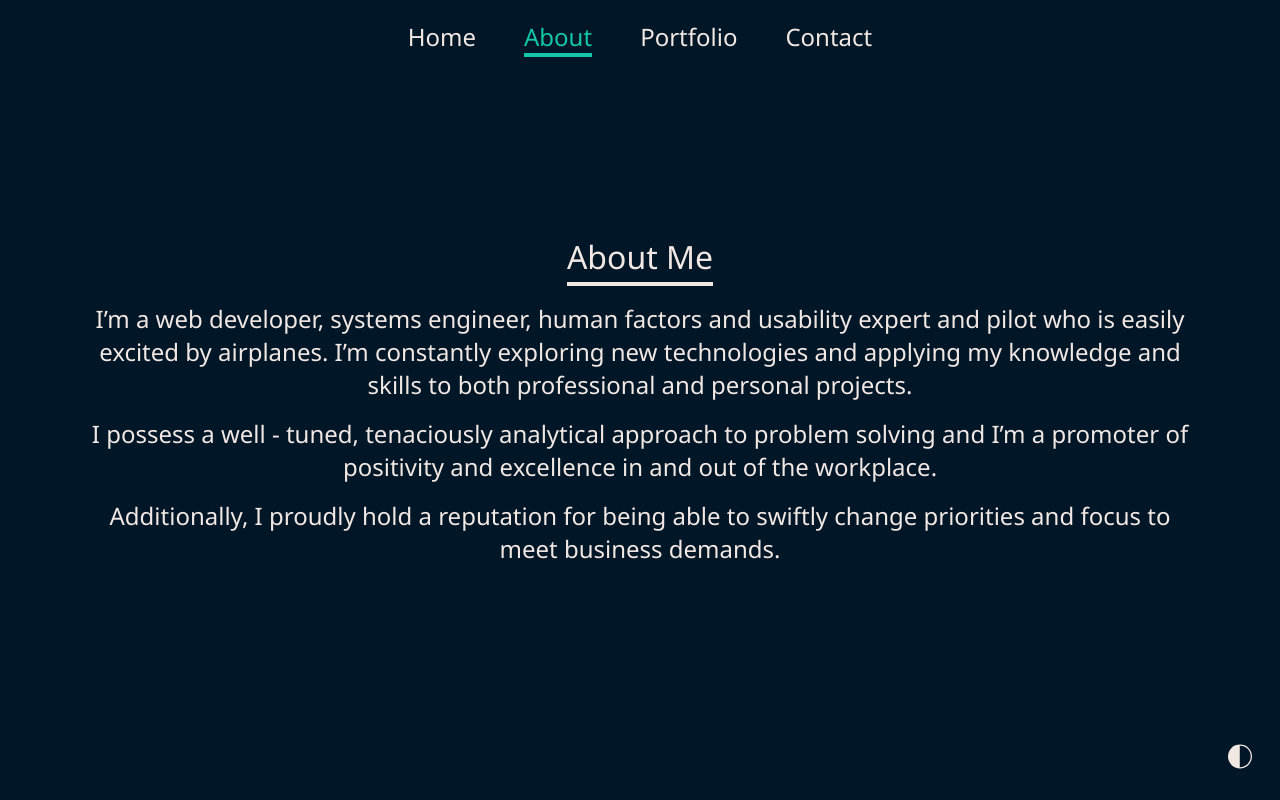
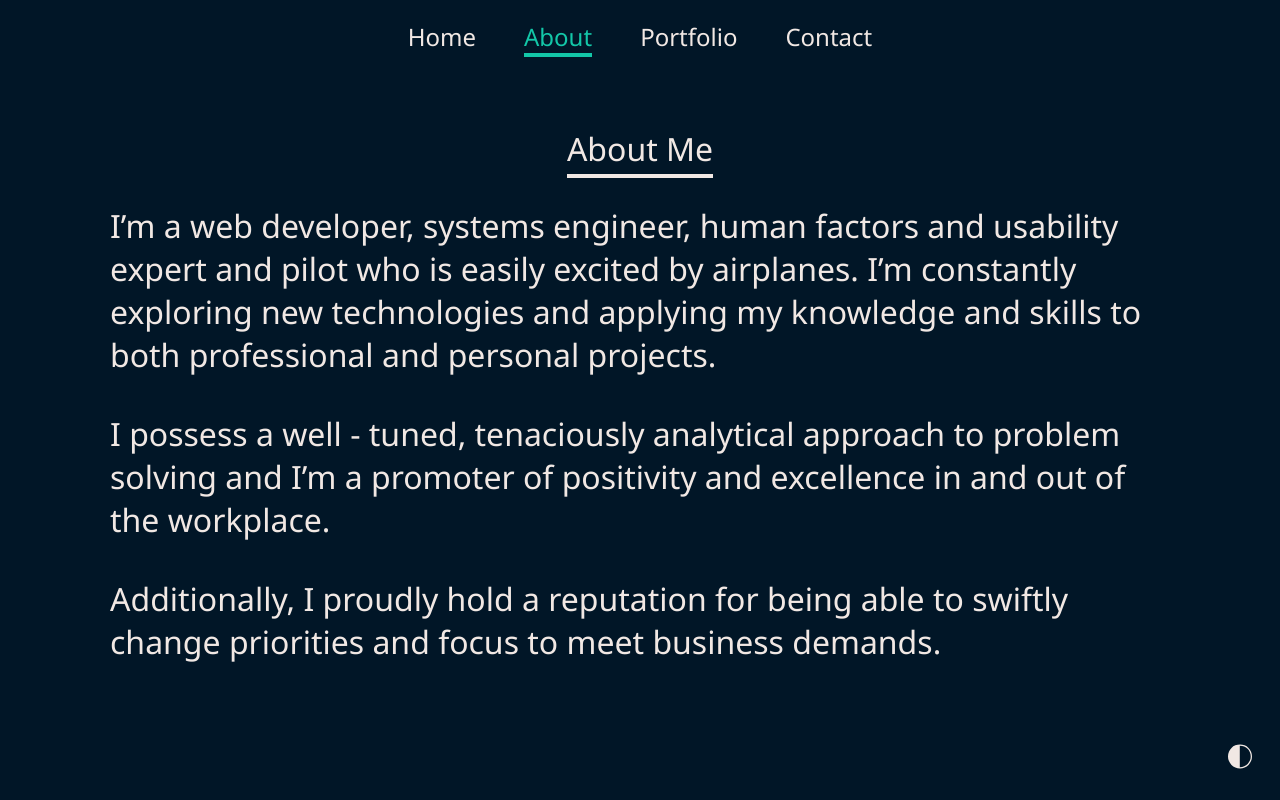
Before and after one commit to NicMortelliti/portfolio, a React (Create React App) app: page /#/about in a window 1280 px wide. Built offline with nearby package versions, Linux system fonts and the light colour scheme.

Commit message:
adjust paragraph size

```diff
--- a/src/components/styles/Page.styled.js
+++ b/src/components/styles/Page.styled.js
@@ -16,6 +16,8 @@ export const Wrapper = styled.div`
   }
 
   p {
-    font-size: 1.5rem;
+    font-size: clamp(16px, 2.5vw, 2rem);
+    text-align: left;
+    margin: 10px 30px;
   }
 `;
```
